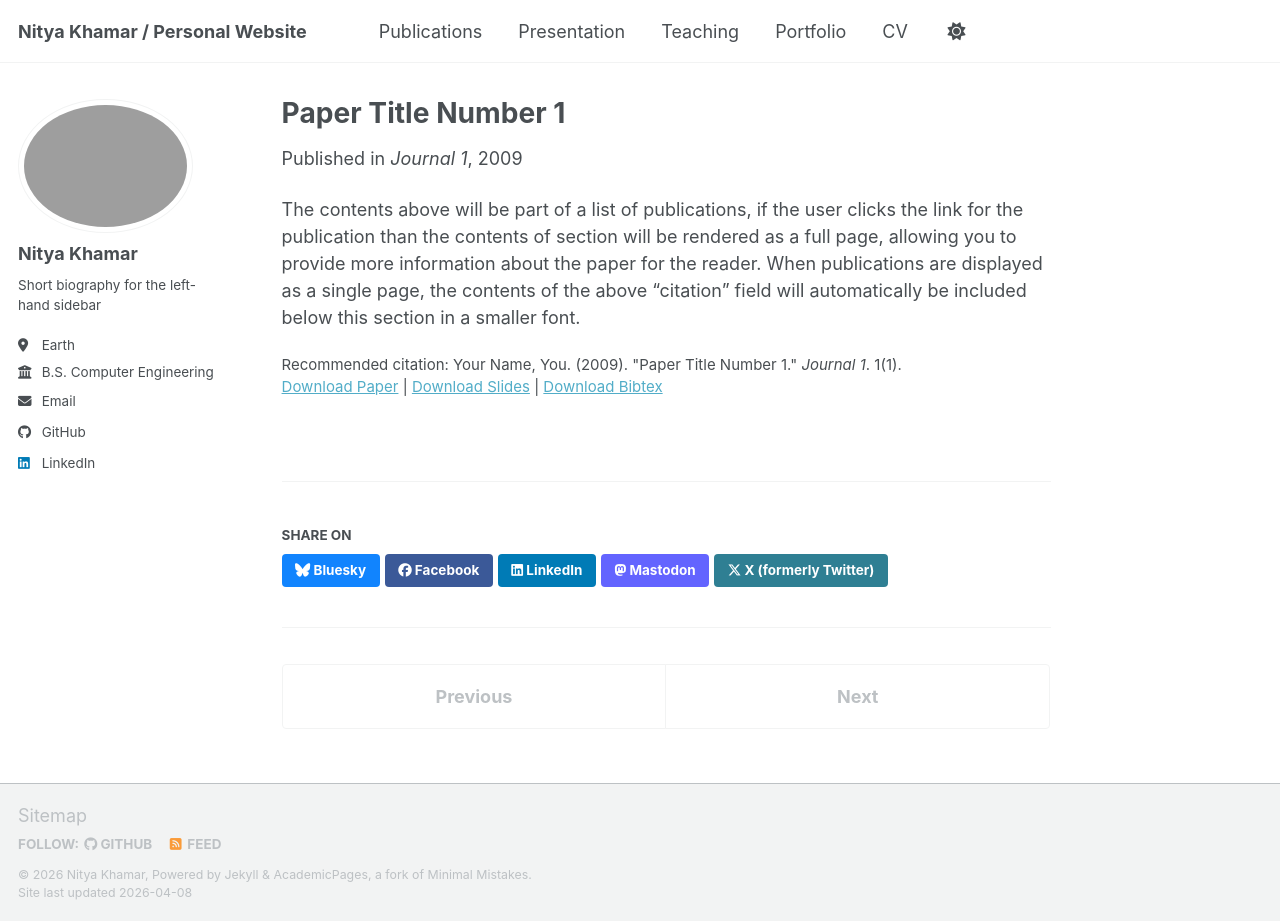
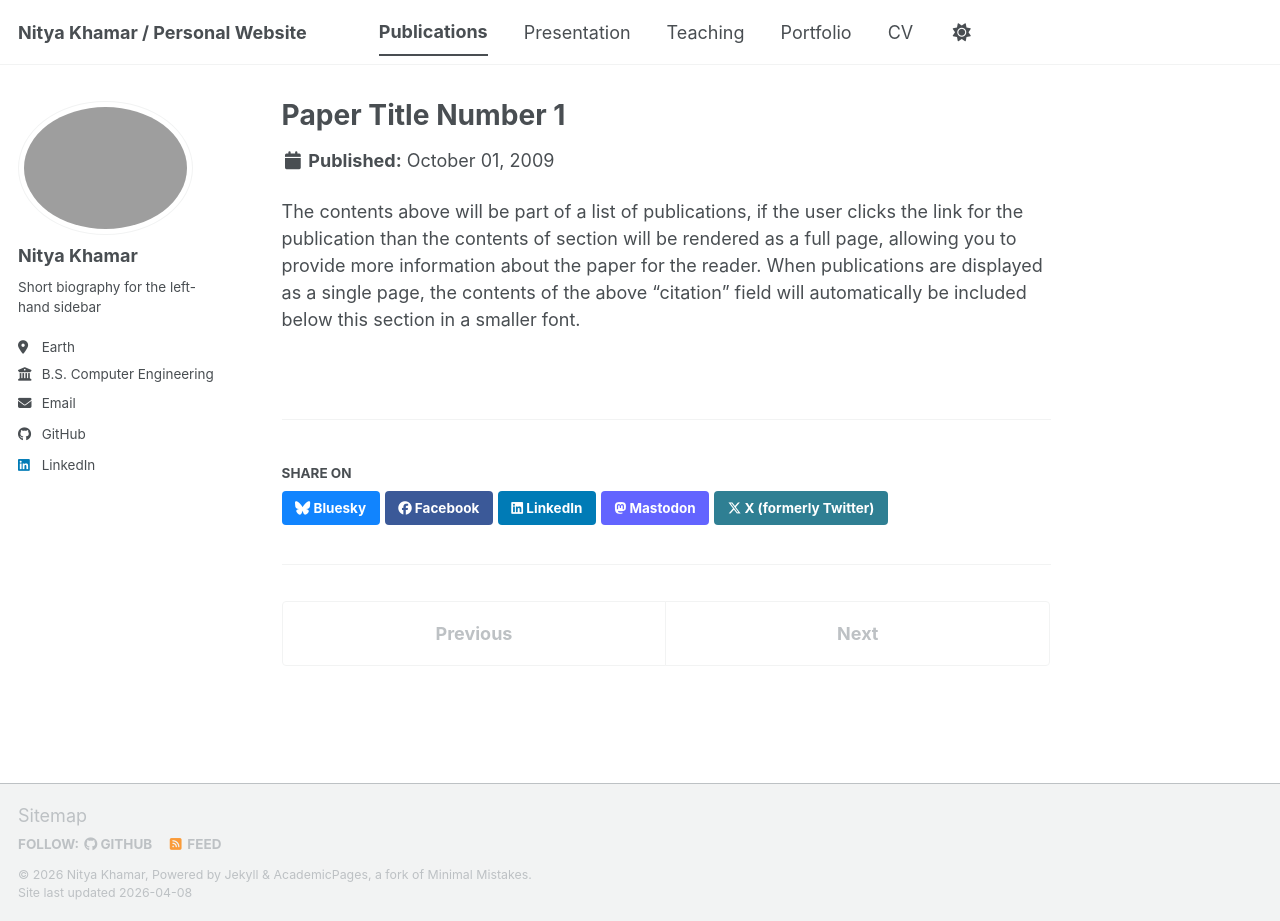
Before and after one commit to N-K-22/N-K-22.github.io, a Jekyll site: the page built from _publications/2009-10-01-paper-title-number-1.md, in a window 1280 px wide and 921 px high. Built offline with Jekyll 4.4.1, drawn with Linux system fonts in a browser that asks for light colours; a script bundle is joined from its source files by our own code; library files that are not in the unit come from our copies; part of the change alters nothing that is shown.

Commit message:
updating files

```diff
--- a/_publications/2009-10-01-paper-title-number-1.md
+++ b/_publications/2009-10-01-paper-title-number-1.md
@@ -1,14 +1,14 @@
 ---
 title: "Paper Title Number 1"
 collection: publications
-category: manuscripts
-permalink: /publication/2009-10-01-paper-title-number-1
-excerpt: 'This paper is about the number 1. The number 2 is left for future work.'
-date: 2009-10-01
-venue: 'Journal 1'
-slidesurl: 'https://academicpages.github.io/files/slides1.pdf'
-paperurl: 'https://academicpages.github.io/files/paper1.pdf'
-bibtexurl: 'https://academicpages.github.io/files/bibtex1.bib'
-citation: 'Your Name, You. (2009). &quot;Paper Title Number 1.&quot; <i>Journal 1</i>. 1(1).'
+category: survey paper
+# permalink: /publication/2009-10-01-paper-title-number-1
+# excerpt: 'This paper is about the number 1. The number 2 is left for future work.'
+# date: 2009-10-01
+# venue: 'Journal 1'
+# slidesurl: 'https://academicpages.github.io/files/slides1.pdf'
+# paperurl: 'https://academicpages.github.io/files/paper1.pdf'
+# bibtexurl: 'https://academicpages.github.io/files/bibtex1.bib'
+# citation: 'Your Name, You. (2009). &quot;Paper Title Number 1.&quot; <i>Journal 1</i>. 1(1).'
 ---
 The contents above will be part of a list of publications, if the user clicks the link for the publication than the contents of section will be rendered as a full page, allowing you to provide more information about the paper for the reader. When publications are displayed as a single page, the contents of the above "citation" field will automatically be included below this section in a smaller font.
```
